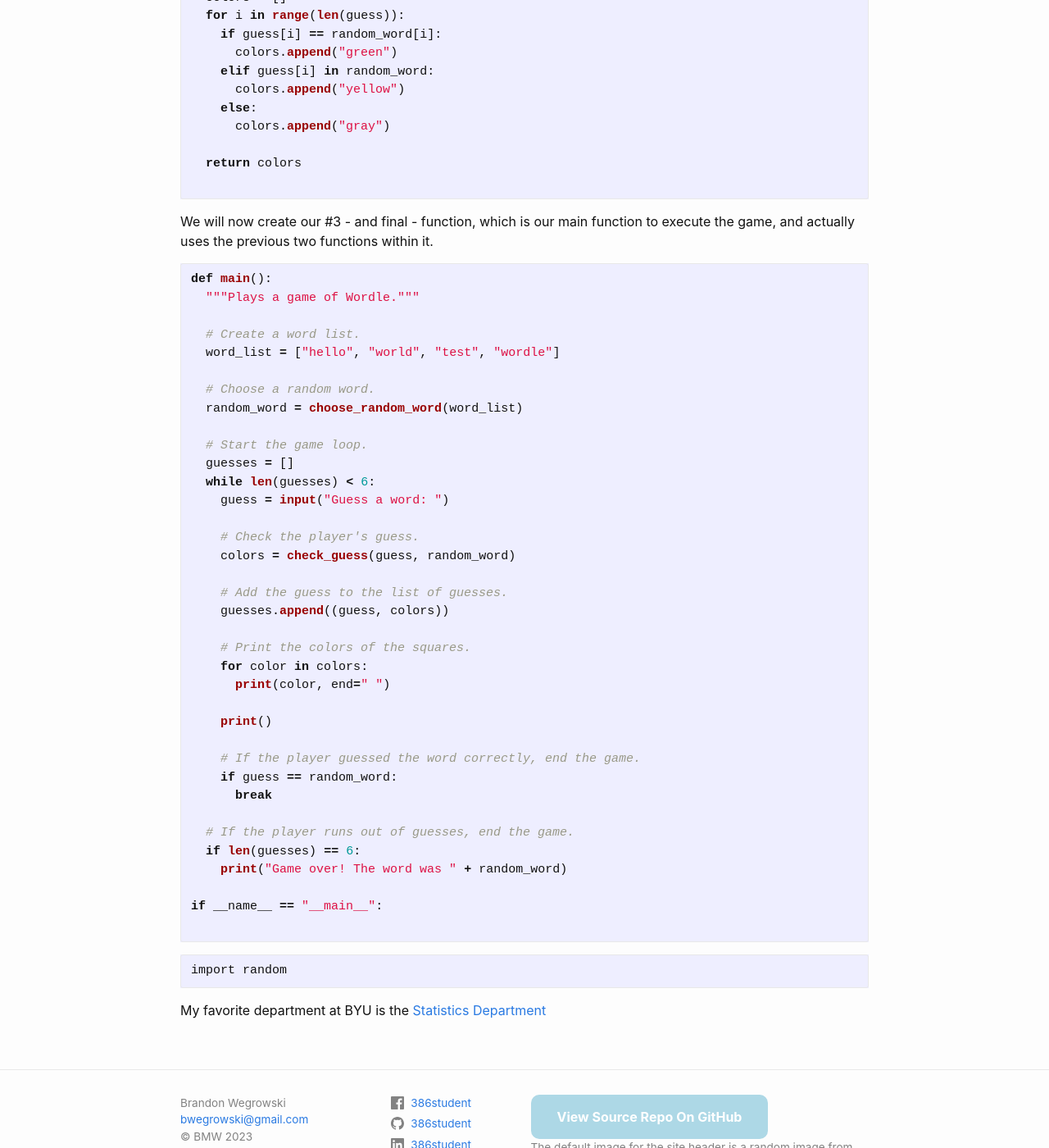
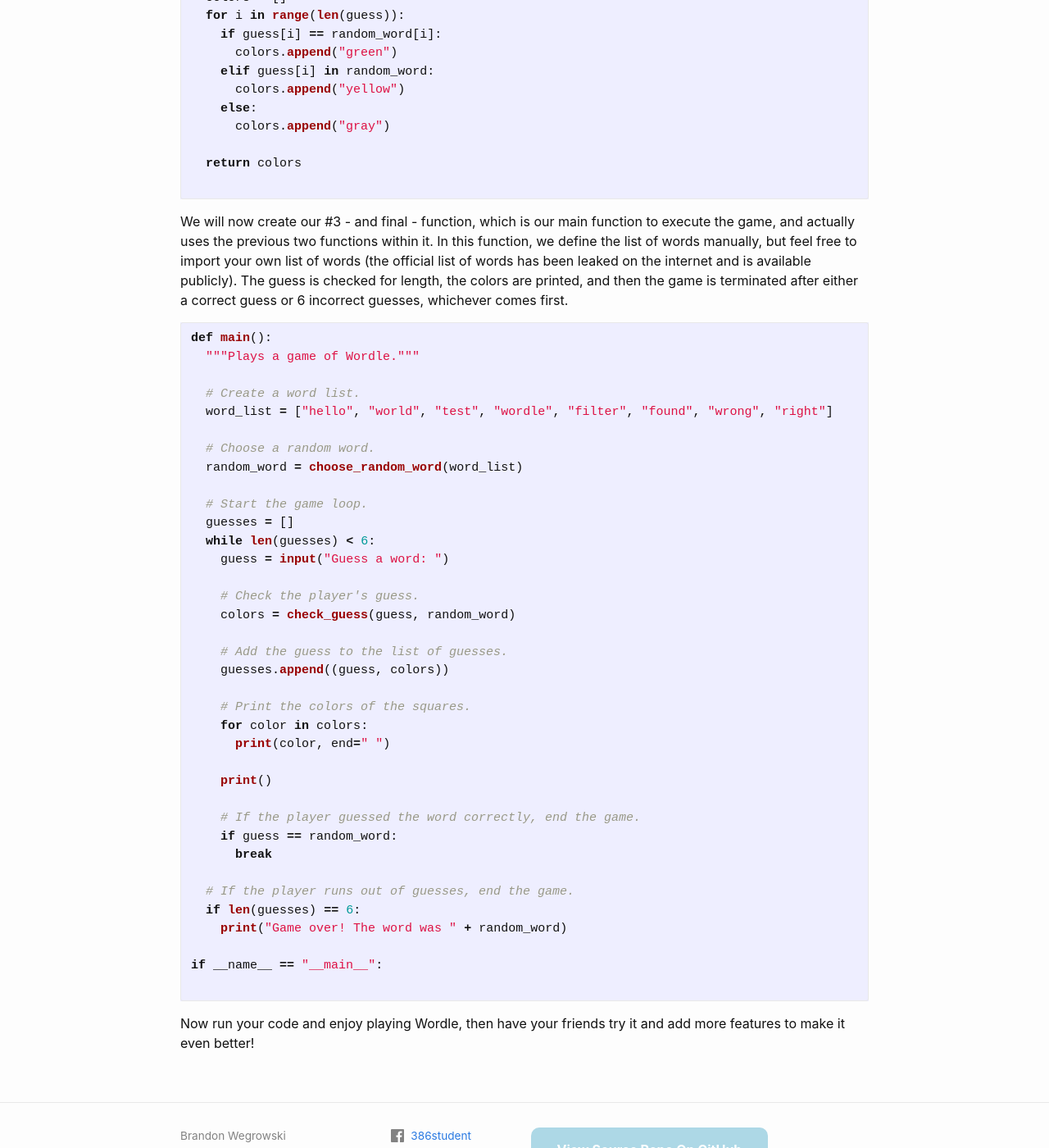
Before and after one commit to bwegr/386, a Jekyll site: the page built from _posts/2023-09-26-first-post.md, in a window 1280 px wide and 1400 px high, scrolled down 1189 px. Shown: the whole window at 82% size. Built offline with Jekyll 4.4.1, drawn with Linux system fonts in a browser that asks for light colours; comment, search, counter and statistics services are not loaded.

Commit message:
Update 2023-09-26-first-post.md
Finished

````diff
--- a/_posts/2023-09-26-first-post.md
+++ b/_posts/2023-09-26-first-post.md
@@ -48,14 +48,14 @@ def check_guess(guess, random_word):
 ```
 
 We will now create our #3 - and final - function, which is our main function to execute the game, and actually uses the previous two functions within it.
-
+In this function, we define the list of words manually, but feel free to import your own list of words (the official list of words has been leaked on the internet and is available publicly). The guess is checked for length, the colors are printed, and then the game is terminated after either a correct guess or 6 incorrect guesses, whichever comes first.
 
 ```python
 def main():
   """Plays a game of Wordle."""
 
   # Create a word list.
-  word_list = ["hello", "world", "test", "wordle"]
+  word_list = ["hello", "world", "test", "wordle", "filter", "found", "wrong", "right"]
 
   # Choose a random word.
   random_word = choose_random_word(word_list)
@@ -89,12 +89,4 @@ if __name__ == "__main__":
 
 ```
 
-
-
-
-```python
-import random
-```
-
-
-My favorite department at BYU is the <a href="https:statistics.byu.edu" target="_blank">Statistics Department</a>
+Now run your code and enjoy playing Wordle, then have your friends try it and add more features to make it even better!
````
